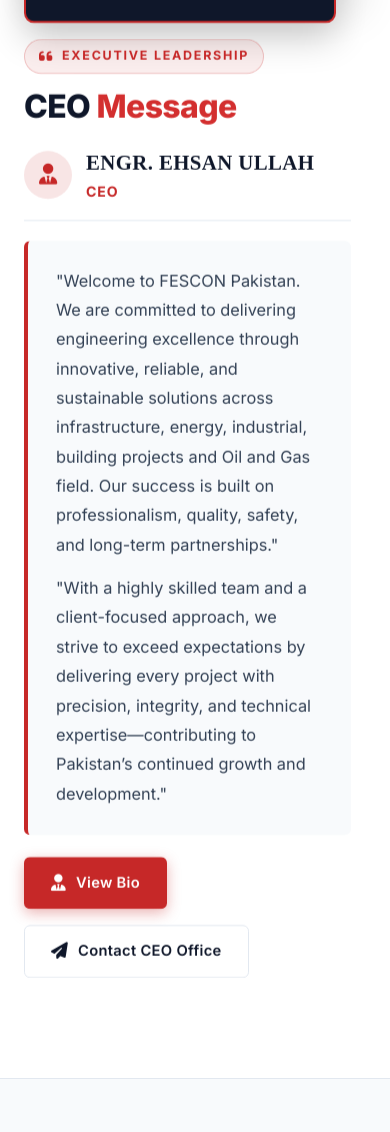
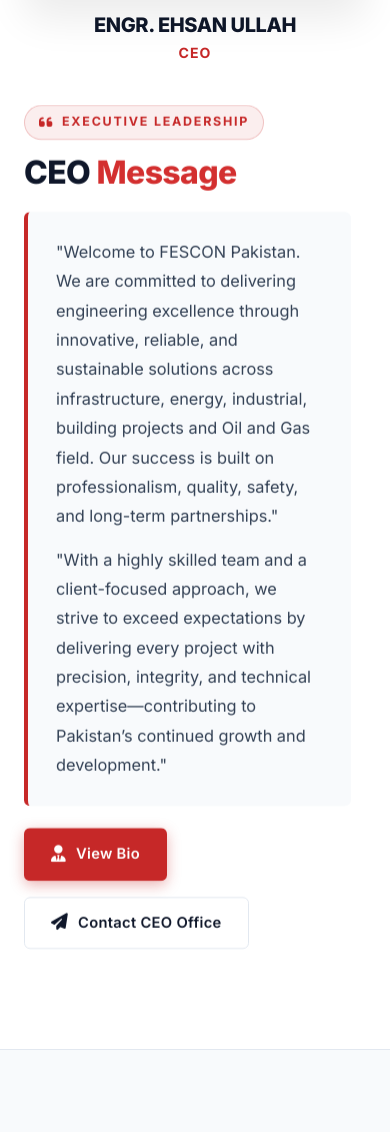
Before and after one commit to aezadali/fesconpvtlimited, a PHP site: page /FesconPvtLimited/ in a window 390 px wide. Shown: the part 2113-3245 px from the top of the page. Run offline with PHP 8.4, Linux system fonts and the light colour scheme; some web fonts are replaced.

Commit message:
Reduce 15+ badge size, place CEO name under picture in heading font, and remove (Power) from bio

```diff
--- a/assets/css/modern-theme.css
+++ b/assets/css/modern-theme.css
@@ -723,31 +723,58 @@ button, input, textarea, select {
 
 .about-experience-badge {
     position: absolute;
-    bottom: -24px;
-    right: 30px;
-    background: #0f172a;
+    bottom: 16px;
+    right: 16px;
+    background: rgba(15, 23, 42, 0.94);
+    backdrop-filter: blur(8px);
     color: var(--text-white);
-    padding: 24px 28px;
-    border-radius: var(--radius-md);
-    box-shadow: 0 16px 36px rgba(0, 0, 0, 0.2);
-    border: 2px solid var(--brand-red);
+    padding: 10px 16px;
+    border-radius: var(--radius-sm);
+    box-shadow: 0 10px 24px rgba(0, 0, 0, 0.3);
+    border: 1.5px solid var(--brand-red);
     z-index: 5;
+    text-align: center;
 }
 
 .about-experience-badge .years {
-    font-size: 2.4rem;
+    font-size: 1.35rem;
     font-weight: 800;
     color: #ff6b6b;
     line-height: 1;
 }
 
 .about-experience-badge .text {
-    font-size: 0.86rem;
+    font-size: 0.65rem;
     color: #e2e8f0;
-    font-weight: 600;
+    font-weight: 700;
+    text-transform: uppercase;
+    letter-spacing: 0.06em;
+    margin-top: 3px;
+    line-height: 1.25;
+}
+
+.ceo-photo-caption {
+    margin-top: 14px;
+    text-align: center;
+}
+
+.ceo-photo-caption-name {
+    font-size: clamp(1.25rem, 1.8vw, 1.5rem);
+    font-weight: 800;
+    color: var(--text-dark-headings);
+    letter-spacing: -0.02em;
+    margin: 0 0 4px;
+    text-transform: uppercase;
+    line-height: 1.2;
+}
+
+.ceo-photo-caption-title {
+    font-size: 0.88rem;
+    color: var(--brand-red);
+    font-weight: 700;
     text-transform: uppercase;
     letter-spacing: 0.08em;
-    margin-top: 4px;
+    margin: 0;
 }
 
 .about-content-column {
--- a/index.php
+++ b/index.php
@@ -123,10 +123,14 @@ require_once __DIR__ . '/includes/modern-header.php';
             <div class="about-visual-column" data-reveal>
                 <div class="about-image-frame">
                     <img src="<?php echo $base_url; ?>/assets/images/ceo-message.jpg" alt="Engr. Ehsan Ullah - CEO" loading="lazy" style="object-position: center top;">
+                    <div class="about-experience-badge">
+                        <div class="years">15+</div>
+                        <div class="text">Years of Executive Leadership</div>
+                    </div>
                 </div>
-                <div class="about-experience-badge">
-                    <div class="years">15+</div>
-                    <div class="text">Years of Executive Leadership</div>
+                <div class="ceo-photo-caption">
+                    <h3 class="ceo-photo-caption-name">ENGR. EHSAN ULLAH</h3>
+                    <p class="ceo-photo-caption-title">CEO</p>
                 </div>
             </div>
 
@@ -135,16 +139,6 @@ require_once __DIR__ . '/includes/modern-header.php';
                 <h2 class="section-title" style="margin-bottom: 20px;">
                     CEO <span class="highlight">Message</span>
                 </h2>
-
-                <div class="ceo-signature-intro" style="display: flex; align-items: center; gap: 14px; margin-bottom: 20px; padding-bottom: 16px; border-bottom: 1px solid var(--border-light);">
-                    <div style="width: 48px; height: 48px; border-radius: 50%; background: rgba(198,40,40,0.12); color: var(--brand-red); display: flex; align-items: center; justify-content: center; font-size: 1.3rem; flex-shrink: 0;">
-                        <i class="fas fa-user-tie"></i>
-                    </div>
-                    <div>
-                        <div style="font-size: 1.3rem; font-weight: 800; color: #0f172a; font-family: 'Cinzel', serif; letter-spacing: 0.02em;">ENGR. EHSAN ULLAH</div>
-                        <div style="font-size: 0.88rem; color: var(--brand-red); font-weight: 700; text-transform: uppercase; letter-spacing: 0.06em;">CEO</div>
-                    </div>
-                </div>
 
                 <div class="ceo-message-quote" style="background: var(--bg-light-alt); border-left: 4px solid var(--brand-red); padding: 26px 28px; border-radius: var(--radius-sm); margin-bottom: 22px;">
                     <p style="font-size: 1.02rem; color: #334155; line-height: 1.8; margin: 0 0 14px;">
--- a/the-founder.php
+++ b/the-founder.php
@@ -56,7 +56,7 @@ require_once __DIR__ . '/includes/modern-header.php';
                             <h3 style="font-size: 1.4rem; font-weight: 800; color: #0f172a; margin: 0 0 6px;">ENGR. EHSAN ULLAH</h3>
                             <p style="font-size: 0.95rem; color: var(--brand-red); font-weight: 700; text-transform: uppercase; letter-spacing: 0.05em; margin: 0 0 14px;">Entrepreneur / CEO</p>
                             <div style="display: flex; flex-direction: column; gap: 8px; align-items: center; justify-content: center;">
-                                <span style="background: var(--bg-light-alt); border: 1px solid var(--border-light); padding: 5px 14px; border-radius: 20px; font-size: 0.8rem; color: #475569; font-weight: 600;">MSc in Electrical Engineering (Power)</span>
+                                <span style="background: var(--bg-light-alt); border: 1px solid var(--border-light); padding: 5px 14px; border-radius: 20px; font-size: 0.8rem; color: #475569; font-weight: 600;">MSc in Electrical Engineering</span>
                                 <span style="background: var(--bg-light-alt); border: 1px solid var(--border-light); padding: 5px 14px; border-radius: 20px; font-size: 0.8rem; color: #475569; font-weight: 600;">15+ Years Multidisciplinary Leadership</span>
                             </div>
                         </div>
@@ -70,7 +70,7 @@ require_once __DIR__ . '/includes/modern-header.php';
                     <i class="fas fa-id-card"></i> Executive Biography
                 </div>
 
-                <h2 style="font-size: clamp(2rem, 3vw, 2.6rem); font-weight: 800; color: #0f172a; line-height: 1.2; margin: 0 0 6px; font-family: 'Cinzel', serif;">
+                <h2 style="font-size: clamp(2rem, 3vw, 2.6rem); font-weight: 800; color: #0f172a; line-height: 1.2; margin: 0 0 6px; letter-spacing: -0.02em;">
                     ENGR. EHSAN ULLAH
                 </h2>
 
@@ -81,7 +81,7 @@ require_once __DIR__ . '/includes/modern-header.php';
                 <!-- Bio Paragraphs -->
                 <div style="font-size: 1.02rem; color: #334155; line-height: 1.85; display: flex; flex-direction: column; gap: 16px; margin-bottom: 28px;">
                     <p style="margin: 0;">
-                        Engr. Ehsan Ullah Laang is an engineer, entrepreneur and business leader with 15+ years of experience in engineering, construction, manufacturing, agriculture, foods, furniture and business development. He holds MSc in Electrical Engineering (Power).
+                        Engr. Ehsan Ullah Laang is an engineer, entrepreneur and business leader with 15+ years of experience in engineering, construction, manufacturing, agriculture, foods, furniture and business development. He holds MSc in Electrical Engineering.
                     </p>
                     <p style="margin: 0;">
                         As Founder and CEO, he leads a diversified business portfolio across Oman, Türkiye, Pakistan and Qatar, with interests in engineering, construction, manufacturing, foods &amp; beverage, agriculture, real estate and trading.
```
Also changed, not shown: about-us.php (+7 -13 lines).
